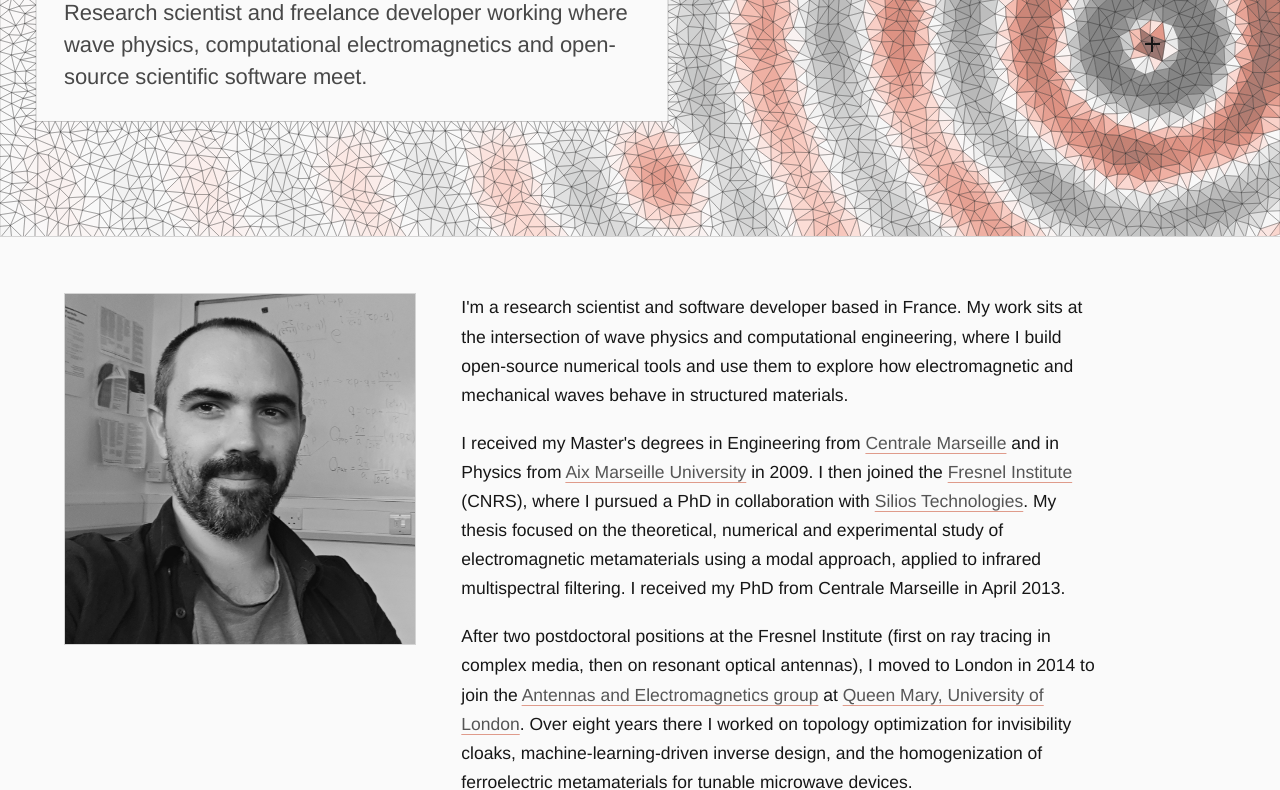
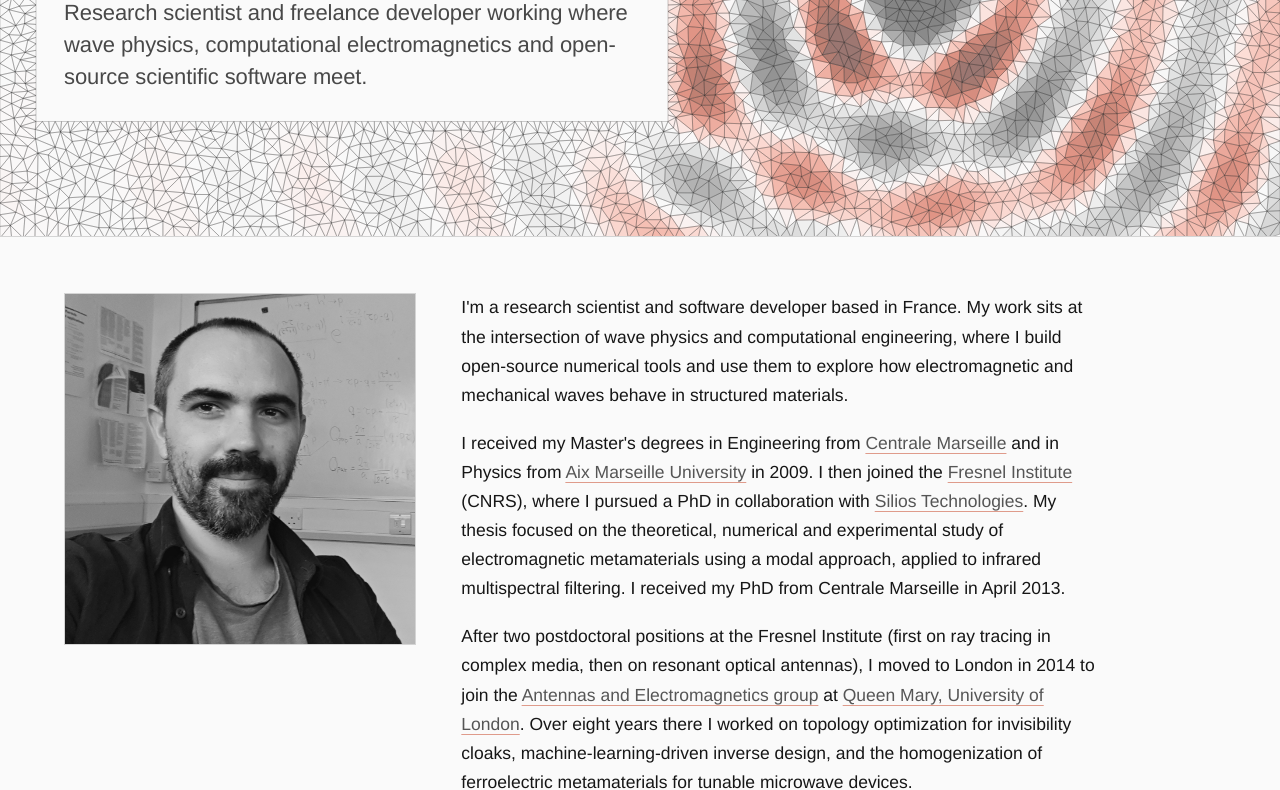
Before and after one commit to benvial/benvial.github.io, an Astro site: page /about in a window 1280 px wide. Shown: the part 216-1006 px from the top of the page. Built offline with nearby package versions, Linux system fonts and the light colour scheme; Astro itself is replaced by a stand-in of ours.

Commit message:
feat: place header mesh source per page
Derive the source position from a hash of the page path, so each page
gets its own field that stays stable across builds. The source stays
in the right-hand band, clear of the title. Explicit sourceX/sourceY
props on PageHeader still take precedence.

```diff
--- a/src/components/mesh/PageHeader.astro
+++ b/src/components/mesh/PageHeader.astro
@@ -1,5 +1,6 @@
 ---
 import MeshField from "@/components/mesh/MeshField.astro";
+import { sourceFor } from "@/components/mesh/source";
 
 interface Props {
   title: string;
@@ -7,7 +8,8 @@ interface Props {
   sourceX?: number;
   sourceY?: number;
 }
-const { title, lede, sourceX = 0.9, sourceY = 0.5 } = Astro.props;
+const auto = sourceFor(Astro.url.pathname);
+const { title, lede, sourceX = auto.sourceX, sourceY = auto.sourceY } = Astro.props;
 ---
 
 <MeshField class="min-h-[clamp(15rem,34vw,22rem)]" sourceX={sourceX} sourceY={sourceY} wavelengths={10} pad={28} intensity={0.55}>
--- /dev/null
+++ b/src/components/mesh/source.ts
@@ -0,0 +1,17 @@
+// Source position for a page header, derived from the page path so each page
+// gets its own field while staying stable across builds and reloads. The
+// source stays in the right-hand band, clear of the title in the bottom left.
+export function sourceFor(path: string): { sourceX: number; sourceY: number } {
+  const key = path.replace(/\/+$/, "") || "/";
+  let h = 2166136261;
+  for (let i = 0; i < key.length; i++) {
+    h ^= key.charCodeAt(i);
+    h = Math.imul(h, 16777619);
+  }
+  const u = (h >>> 0) / 2 ** 32;
+  const v = (Math.imul(h, 2654435761) >>> 0) / 2 ** 32;
+  return {
+    sourceX: +(0.72 + 0.24 * u).toFixed(3),
+    sourceY: +(0.2 + 0.6 * v).toFixed(3),
+  };
+}
--- a/src/layouts/ArticleLayout.astro
+++ b/src/layouts/ArticleLayout.astro
@@ -3,6 +3,7 @@
 import { Image } from "astro:assets";
 import BaseLayout from "@/layouts/BaseLayout.astro";
 import MeshField from "@/components/mesh/MeshField.astro";
+import { sourceFor } from "@/components/mesh/source";
 
 interface Props {
   title: string;
@@ -16,10 +17,11 @@ interface Props {
 
 const { title, description, pubDate, tags = [], section, image, tagBase } = Astro.props;
 const date = new Date(pubDate);
+const { sourceX, sourceY } = sourceFor(Astro.url.pathname);
 ---
 
 <BaseLayout title={title} description={description}>
-  <MeshField class="min-h-[clamp(16rem,36vw,24rem)]" sourceX={0.92} sourceY={0.35} wavelengths={10} pad={28} intensity={0.55}>
+  <MeshField class="min-h-[clamp(16rem,36vw,24rem)]" sourceX={sourceX} sourceY={sourceY} wavelengths={10} pad={28} intensity={0.55}>
     <div class="page flex min-h-[inherit] flex-col justify-end gap-4 pt-[clamp(2.5rem,9vh,6rem)] pb-20 lg:pb-36">
       <h1 data-obstacle class="t-display w-fit max-w-[22ch] bg-paper">{title}</h1>
     </div>
```
